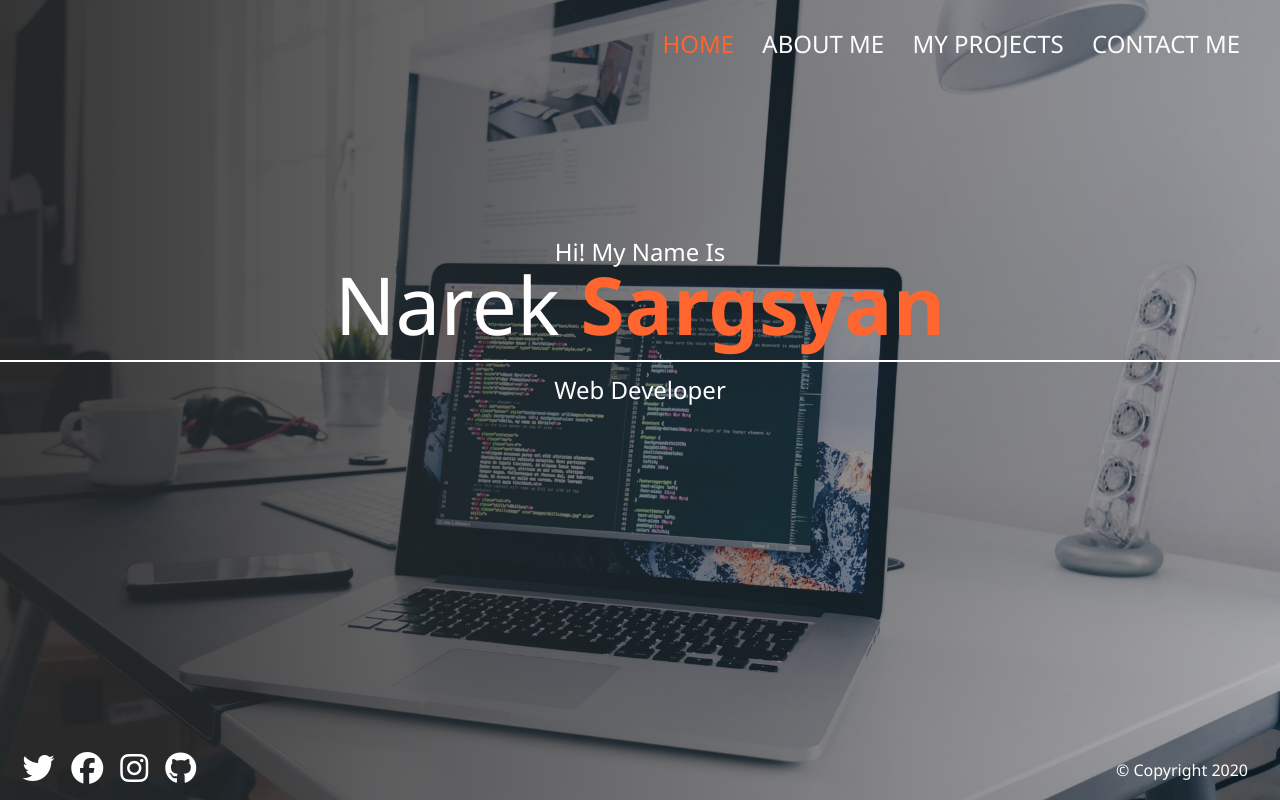
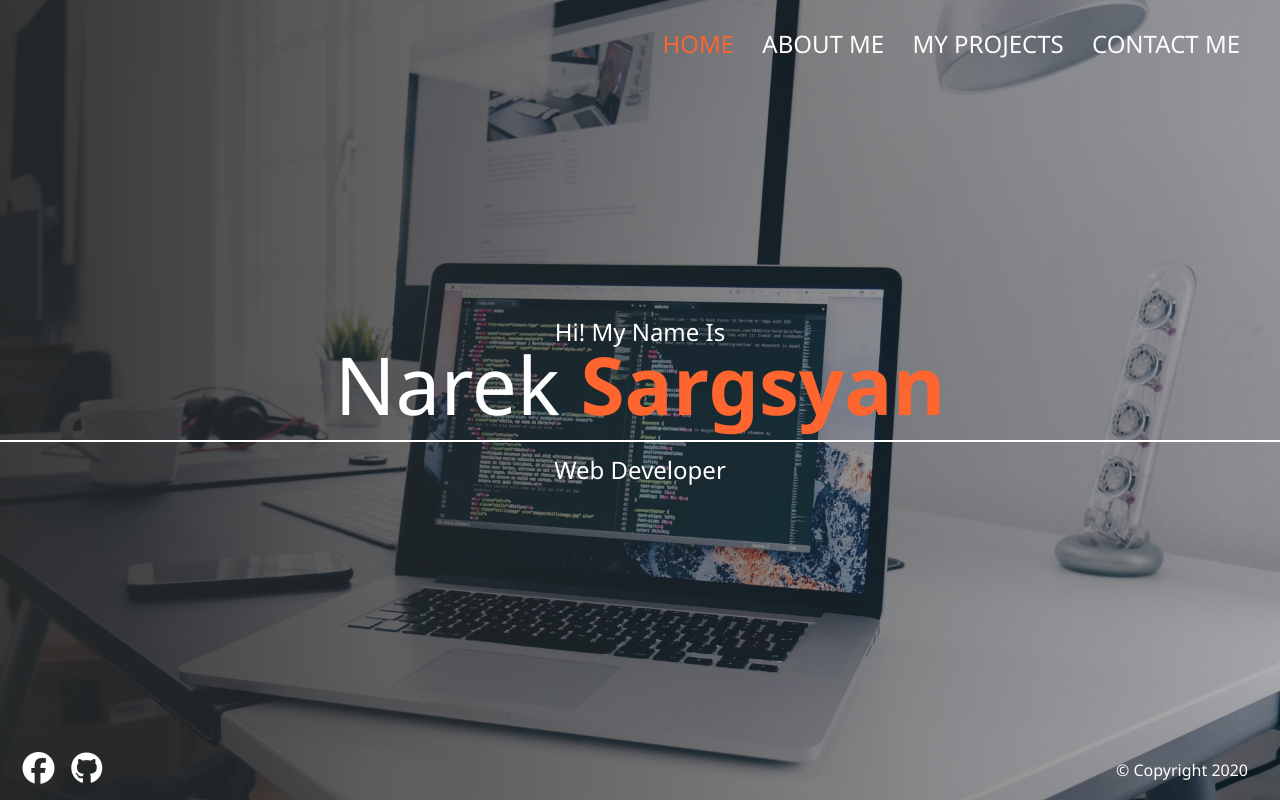
Before and after one commit to narek-webdev/site, a plain HTML site: page index.html in a window 1280 px wide. Drawn offline with Linux system fonts and the light colour scheme.

Commit message:
adding_header

```diff
--- a/css/main.css
+++ b/css/main.css
@@ -6,7 +6,7 @@
 
 .home {
   height: 100%;
-  padding-top: 30vh;
+  padding-top: 40vh;
   overflow: hidden;
   align-items: center;
   text-align: center;
@@ -414,6 +414,14 @@ footer {
     position: initial;
     text-align: center;
   }
+
+  .contact {
+    padding-top: 20vh;
+  }
+
+  .home {
+    padding-top: 30vh;
+  }
 }
 
 .mt-5 {
--- a/index.html
+++ b/index.html
@@ -5,7 +5,7 @@
   <meta name="viewport" content="width=device-width, initial-scale=1.0">
   <meta http-equiv="X-UA-Compatible" content="ie=edge">
   <link rel="stylesheet" href="css/main.css">
-  <title>Mike Smith Portfolio</title>
+  <title>Narek Sargsyan Portfolio</title>
 </head>
 <body>
   <header>
@@ -50,16 +50,10 @@
       </h2>
 
       <div class="social-icons">
-        <a href="#!">
-          <i class="fab fa-twitter fa-2x"></i>
-        </a>
-        <a href="#!">
+        <a href="https://www.facebook.com/narek.sargsyan.946517" target="_blank">
           <i class="fab fa-facebook fa-2x"></i>
         </a>
-        <a href="#!">
-          <i class="fab fa-instagram fa-2x"></i>
-        </a>
-        <a href="#!">
+        <a href="https://github.com/narek-webdev" target="_blank">
           <i class="fab fa-github fa-2x"></i>
         </a>
       </div>
```
Also changed, not shown: about.html (+3 -9 lines), contact.html (+3 -9 lines), projects.html (+3 -9 lines), 1 other file.
